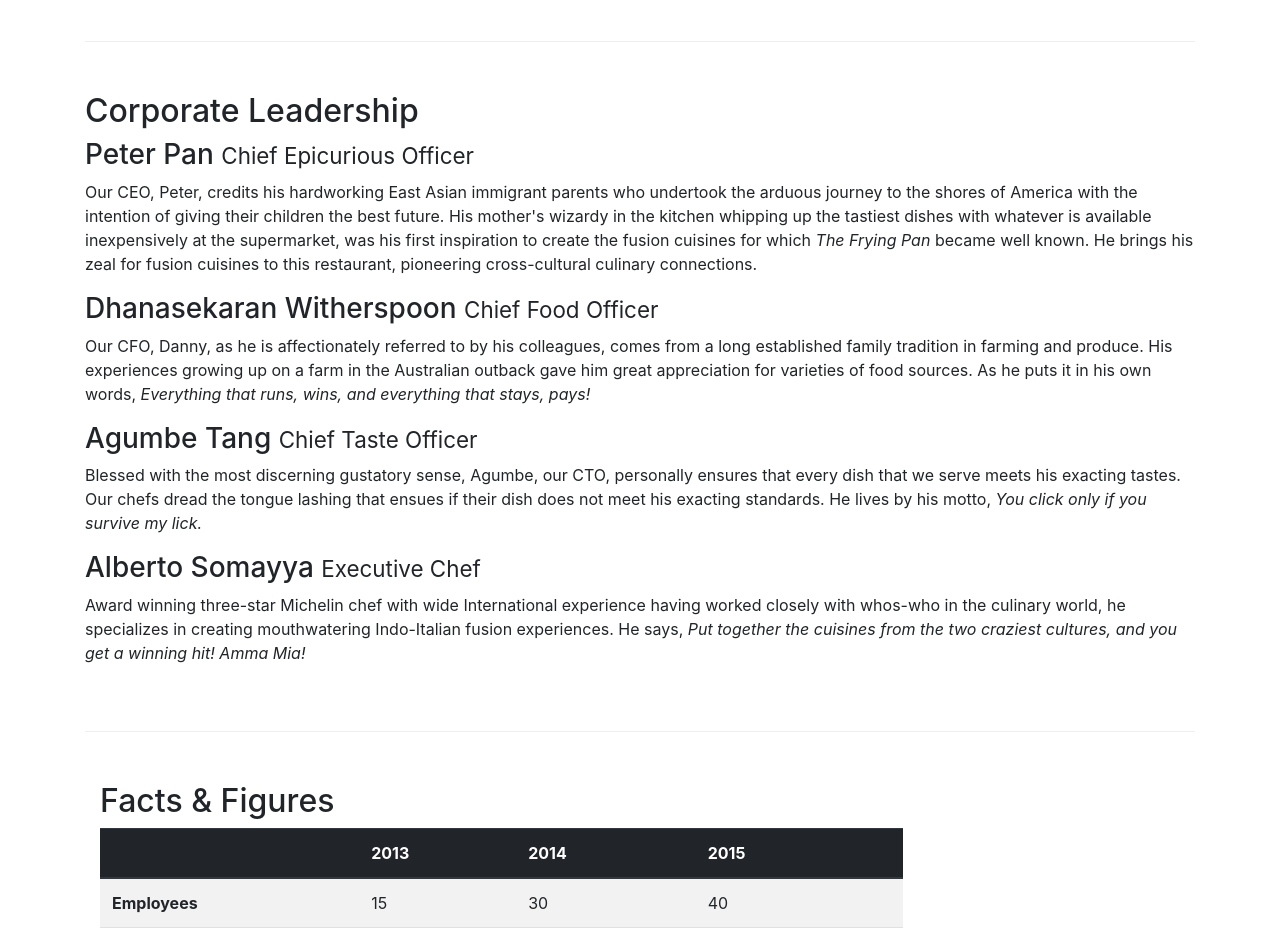
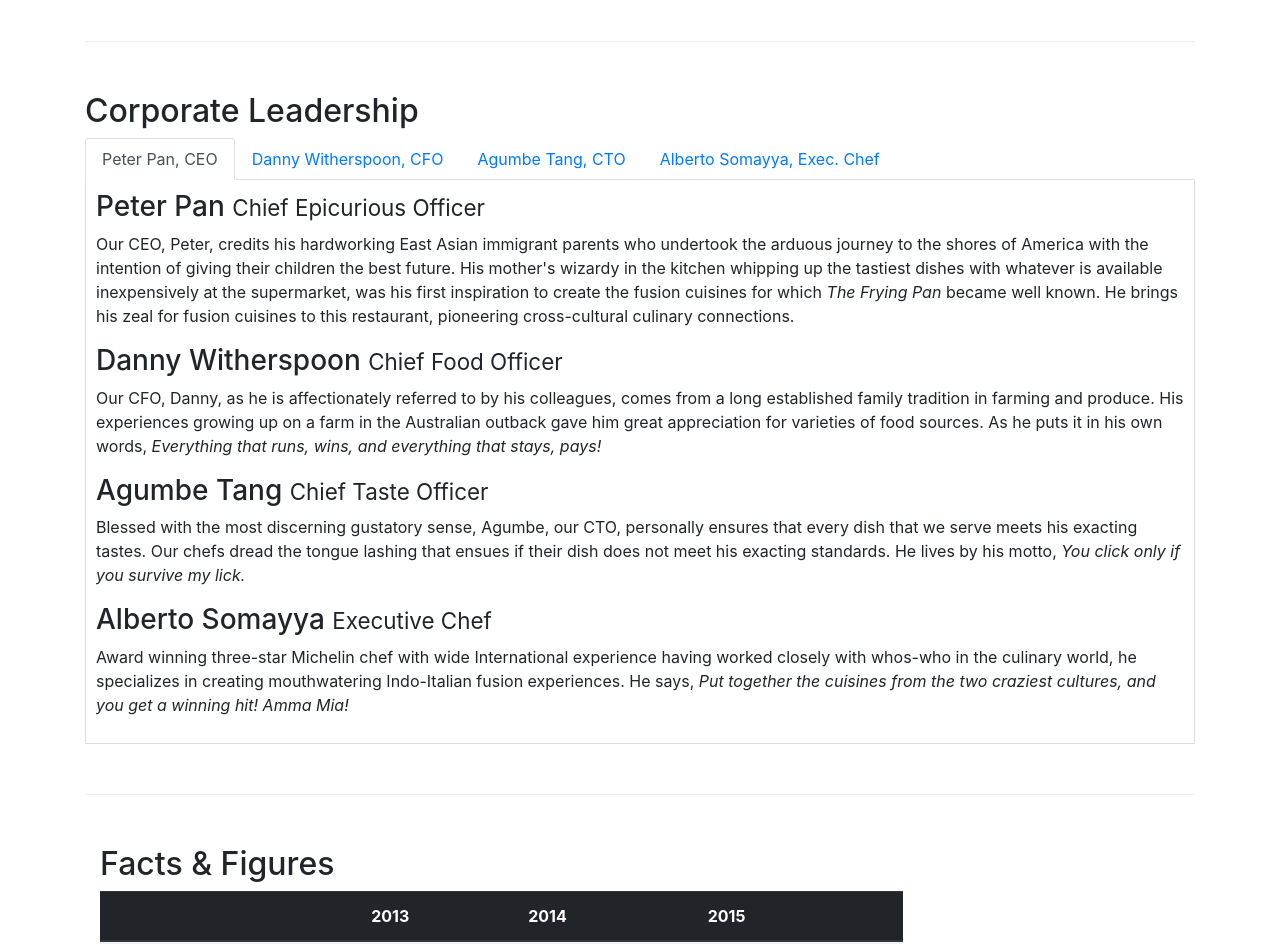
Before and after one commit to Rey-commits/-week2-FullStack-WebDev-HongKong, a website: page aboutus.html in a window 1280 px wide. Shown: the part 940-1884 px from the top of the page. Drawn offline with nearby package versions, Linux system fonts and the light colour scheme.

Commit message:
tabs for CEOs and Executives have been added

```diff
--- a/aboutus.html
+++ b/aboutus.html
@@ -104,23 +104,63 @@
     <div class="row row-content">
       <div class="col-xs-12">
         <h2>Corporate Leadership</h2>
+
+        <ul class="nav nav-tabs">
+          <li class="nav-item">
+            <a class="nav-link active" href="#peter"
+              role="tab" data-toggle="tab">Peter Pan, CEO</a>
+          </li>
+          <li class="nav-item">
+            <a class="nav-link" href="#danny" role="tab"
+              data-toggle="tab">Danny Witherspoon, CFO</a>
+          </li>
+          <li class="nav-item">
+            <a class="nav-link" href="#agumbe"role="tab"
+              data-toggle="tab">Agumbe Tang, CTO</a>
+          </li>
+          <li class="nav-item">
+            <a class="nav-link" href="#alberto" role="tab"
+              data-toggle="tab">Alberto Somayya, Exec. Chef</a>
+          </li>
+       </ul>
+
+
+        <div class="tab-content">
+          <div role="tabpanel" class="tab-pane fade show active" id="peter">
             <h3>Peter Pan <small>Chief Epicurious Officer</small></h3>
             <p class="d-none d-sm-block">Our CEO, Peter, credits his hardworking East Asian immigrant parents who undertook the arduous journey to the shores of America with the intention of giving their children the best future. His mother's wizardy in
             the kitchen whipping up
             the tastiest dishes with whatever is available inexpensively at the supermarket, was his first inspiration to create the fusion cuisines for which <em>The Frying Pan</em> became well known. He brings his zeal for fusion cuisines to this
             restaurant, pioneering cross-cultural culinary connections.</p>
-        <h3>Dhanasekaran Witherspoon <small>Chief Food Officer</small></h3>
+          </div>
+
+          <div role="tabpanel" class="tab-pane fade show active" id="danny">
+            <h3>Danny Witherspoon <small>Chief Food Officer</small></h3>
             <p class="d-none d-sm-block">Our CFO, Danny, as he is affectionately referred to by his colleagues, comes from a long established family tradition in farming and produce. His experiences growing up on a farm in the Australian outback gave him
             great appreciation for
             varieties of food sources. As he puts it in his own words, <em>Everything that runs, wins, and everything that stays, pays!</em></p>
+          </div>
+
+          <div role="tabpanel" class="tab-pane fade show active" id="agumbe">
             <h3>Agumbe Tang <small>Chief Taste Officer</small></h3>
             <p class="d-none d-sm-block">Blessed with the most discerning gustatory sense, Agumbe, our CTO, personally ensures that every dish that we serve meets his exacting tastes. Our chefs dread the tongue lashing that ensues if their dish does not
             meet his exacting
             standards. He lives by his motto, <em>You click only if you survive my lick.</em></p>
+         </div>
+
+          <div role="tabpanel" class="tab-pane fade show active" id="alberto">
               <h3>Alberto Somayya <small>Executive Chef</small></h3>
               <p class="d-none d-sm-block">Award winning three-star Michelin chef with wide International experience having worked closely with whos-who in the culinary world, he specializes in creating mouthwatering Indo-Italian fusion experiences. He
               says, <em>Put together the
                 cuisines from the two craziest cultures, and you get a winning hit! Amma Mia!</em></p>
+          </div>
+
+        </div>
+
+
+
+
+
       </div>
     </div>
 
--- a/css/styles.css
+++ b/css/styles.css
@@ -76,3 +76,10 @@ body {
   margin-bottom: 10px;
   /* Added */
 }
+
+.tab-content {
+  border-left: 1px solid #ddd;
+  border-right: 1px solid #ddd;
+  border-bottom: 1px solid #ddd;
+  padding: 10px;
+}
```
Also changed, not shown: index.html (+10 -4 lines). Lines whose indentation alone changed are shown as unchanged.
